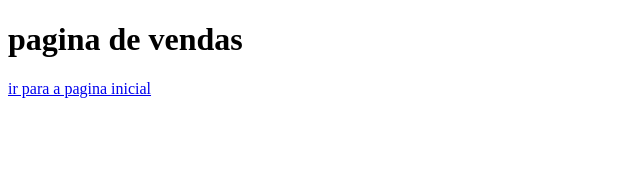
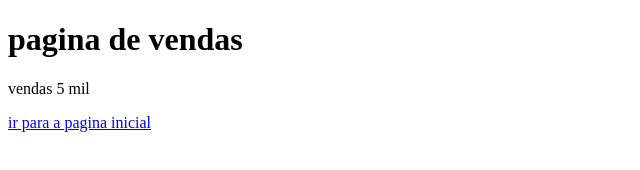
Before and after one commit to kaka9801803639/aulagithub, a plain HTML site: page vendas.html in a window 1280 px wide. Shown: the whole page, without its empty margins (0-640 px from the left). Drawn offline with Linux system fonts and the light colour scheme.

Commit message:
acrecentado o valor das vendas

```diff
--- a/vendas.html
+++ b/vendas.html
@@ -8,6 +8,7 @@
 </head>
 <body>
     <h1>pagina de vendas</h1>
+    <p>vendas 5 mil</p>
     <a href="index.html">ir para a pagina inicial</a>
 </body>
 </html>
```
